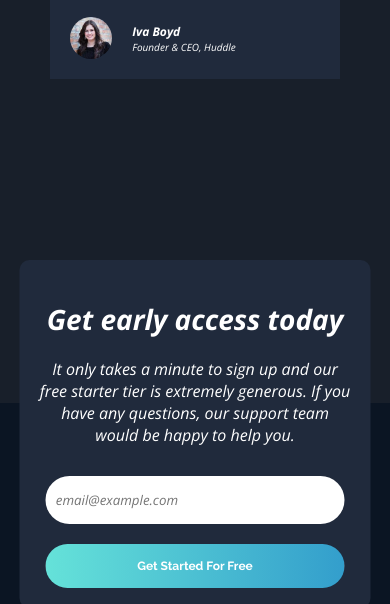
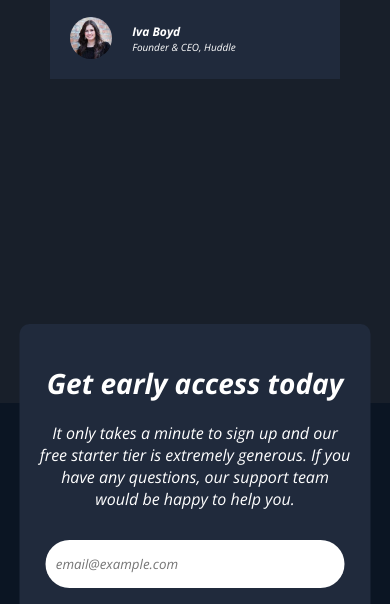
Before and after one commit to KamilNaskret/FyloPage, a plain HTML site: page index.html in a window 390 px wide. Shown: the part 3425-4029 px from the top of the page. Drawn offline with nearby package versions, Linux system fonts and the light colour scheme.

Commit message:
Chrome responsive newsletter

```diff
--- a/sass/main.scss
+++ b/sass/main.scss
@@ -126,6 +126,6 @@
 }
 @media (max-width:414px){
     .newsletter__container{
-        bottom:-150%;
+        bottom:-175%;
     }
 }
```
Also changed, not shown: dist/css/main.css.
